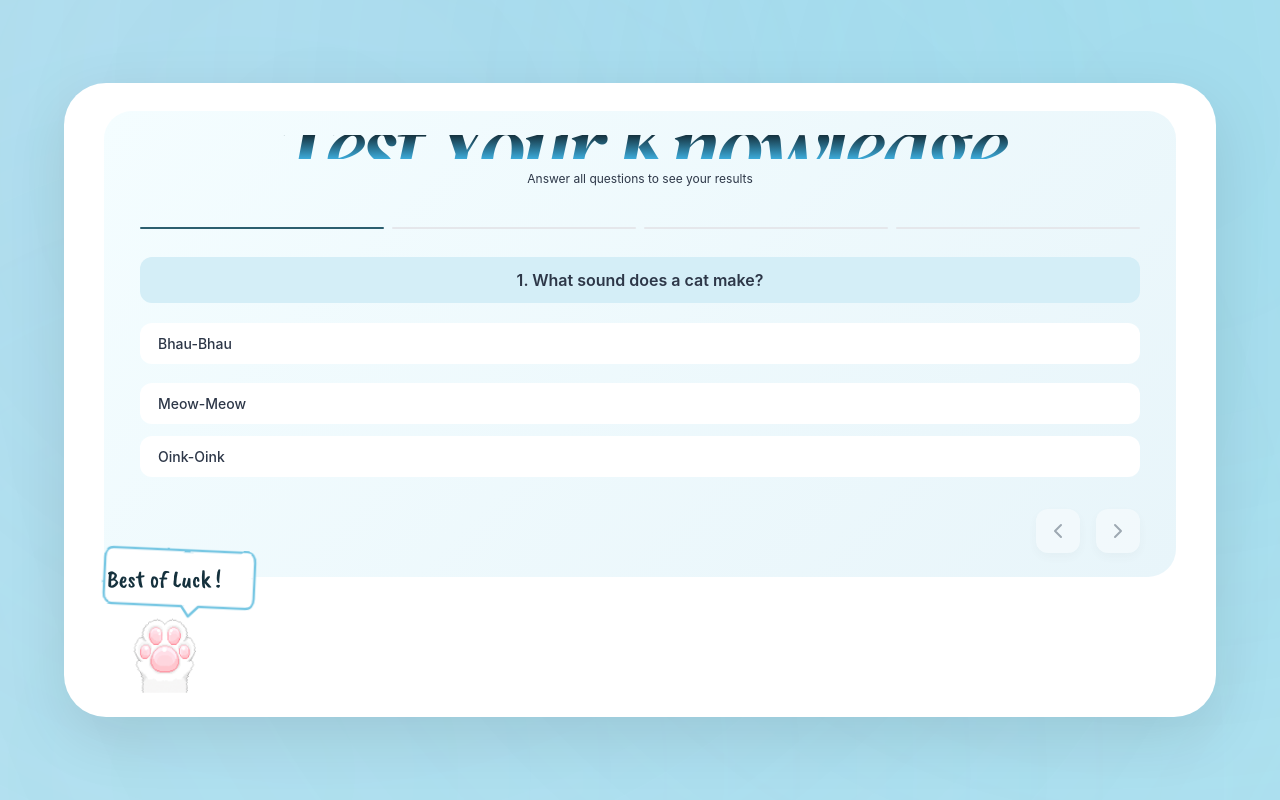
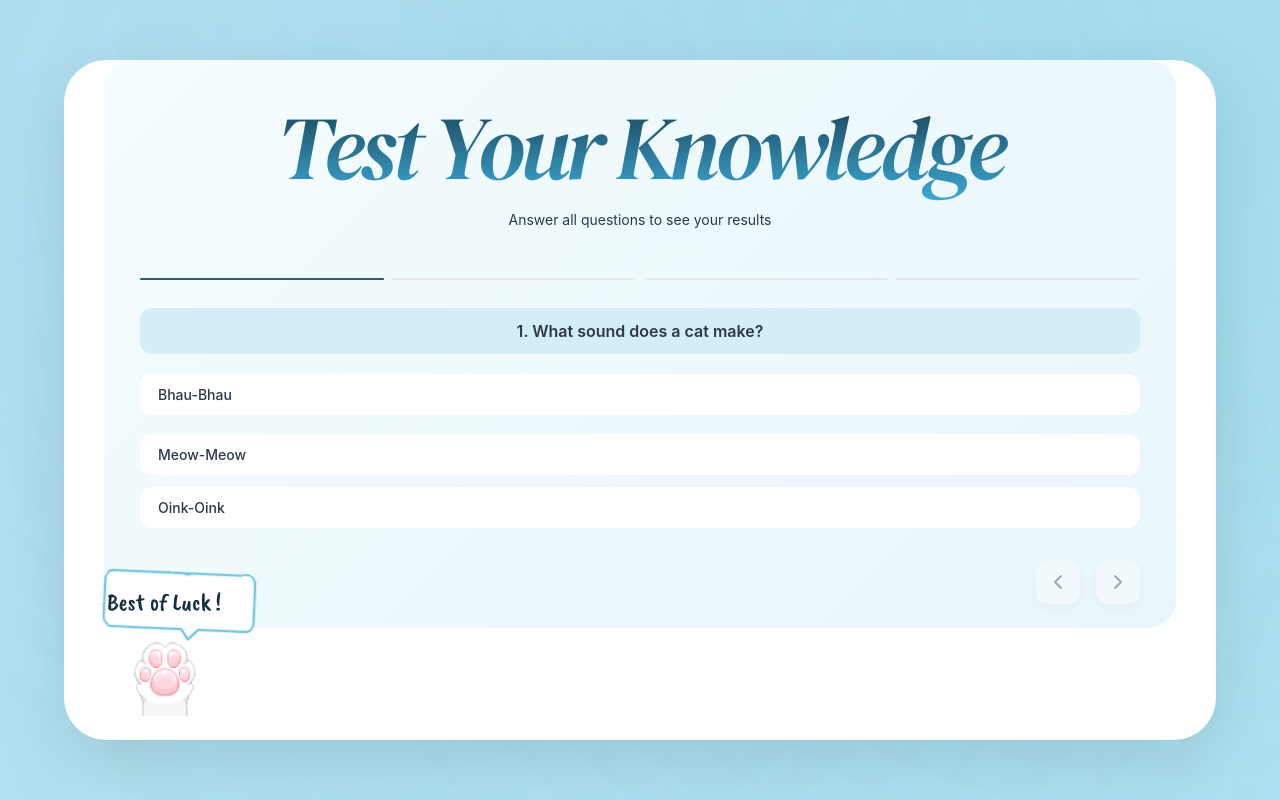
Before and after one commit to rohhxn/theweddingcompany, a Next.js app: page / in a window 1280 px wide. Built offline with nearby package versions, Linux system fonts and the light colour scheme.

Commit message:
Fix cropped title and adjust subtitle spacing

```diff
--- a/app/globals.css
+++ b/app/globals.css
@@ -79,21 +79,22 @@
     font-size: 90px;
     font-style: italic;
     font-weight: 400;
-    line-height: 24px;
+    line-height: 1.2;
     letter-spacing: -4px;
     text-align: center;
     background: linear-gradient(180deg, #15313D 0%, #3CABDA 100%);
     -webkit-background-clip: text;
     -webkit-text-fill-color: transparent;
     background-clip: text;
-    margin-bottom: 4px;
+    margin-bottom: 8px;
+    padding-top: 10px;
   }
 
   /* Subtitle Text */
   .quiz-subtitle {
-    @apply text-center text-[#2D3748] text-xs;
-    margin-bottom: 16px;
-    margin-top: 12px;
+    @apply text-center text-[#2D3748] text-sm;
+    margin-bottom: 24px;
+    margin-top: 8px;
   }
 
   /* Progress Bar Container */
```
